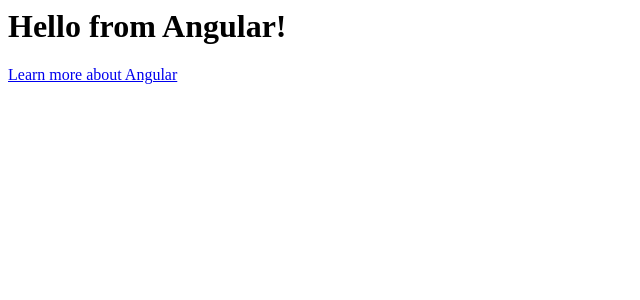
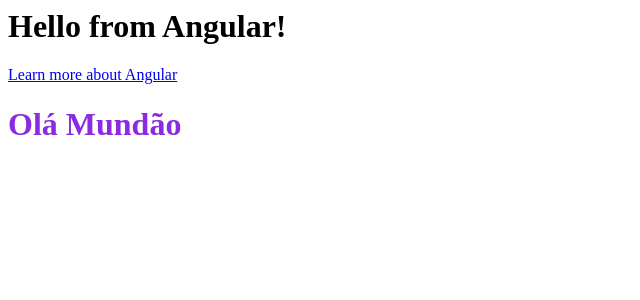
Before and after one commit to DiogoVD/stackblitz-starters-9unn1c, an Angular app: page / in a window 1280 px wide. Shown: the top 300 px of the page, without its empty margins (0-640 px from the left). Built offline with nearby package versions, Linux system fonts and the light colour scheme.

Commit message:
4 files modified, 1 added

```diff
--- /dev/null
+++ b/src/app/app.component.html
@@ -0,0 +1,5 @@
+<h1>Hello from {{ name }}!</h1>
+<a target="_blank" href="https://angular.io/start">
+  Learn more about Angular
+</a>
+<helloApp> </helloApp>
--- a/src/app/hello.component.css
+++ b/src/app/hello.component.css
@@ -0,0 +1,3 @@
+h1 {
+  color: blueviolet;
+}
--- a/src/app/hello.component.html
+++ b/src/app/hello.component.html
@@ -0,0 +1 @@
+<h1>Olá Mundão</h1>
--- a/src/app/hello.component.ts
+++ b/src/app/hello.component.ts
@@ -0,0 +1,9 @@
+import { Component, Input } from '@angular/core';
+
+@Component({
+  selector: 'helloApp',
+  templateUrl: 'hello.component.html',
+  styleUrls: ['hello.component.css'],
+  standalone: true,
+})
+export class helloApp {}
--- a/src/main.ts
+++ b/src/main.ts
@@ -2,17 +2,13 @@
 import { Component } from '@angular/core';
 import { CommonModule } from '@angular/common';
 import { bootstrapApplication } from '@angular/platform-browser';
+import { helloApp } from './app/hello.component';
 
 @Component({
   selector: 'my-app',
   standalone: true,
-  imports: [CommonModule],
-  template: `
-    <h1>Hello from {{name}}!</h1>
-    <a target="_blank" href="https://angular.io/start">
-      Learn more about Angular
-    </a>
-  `,
+  imports: [CommonModule, helloApp],
+  templateUrl: './app/app.component.html',
 })
 export class App {
   name = 'Angular';
```
